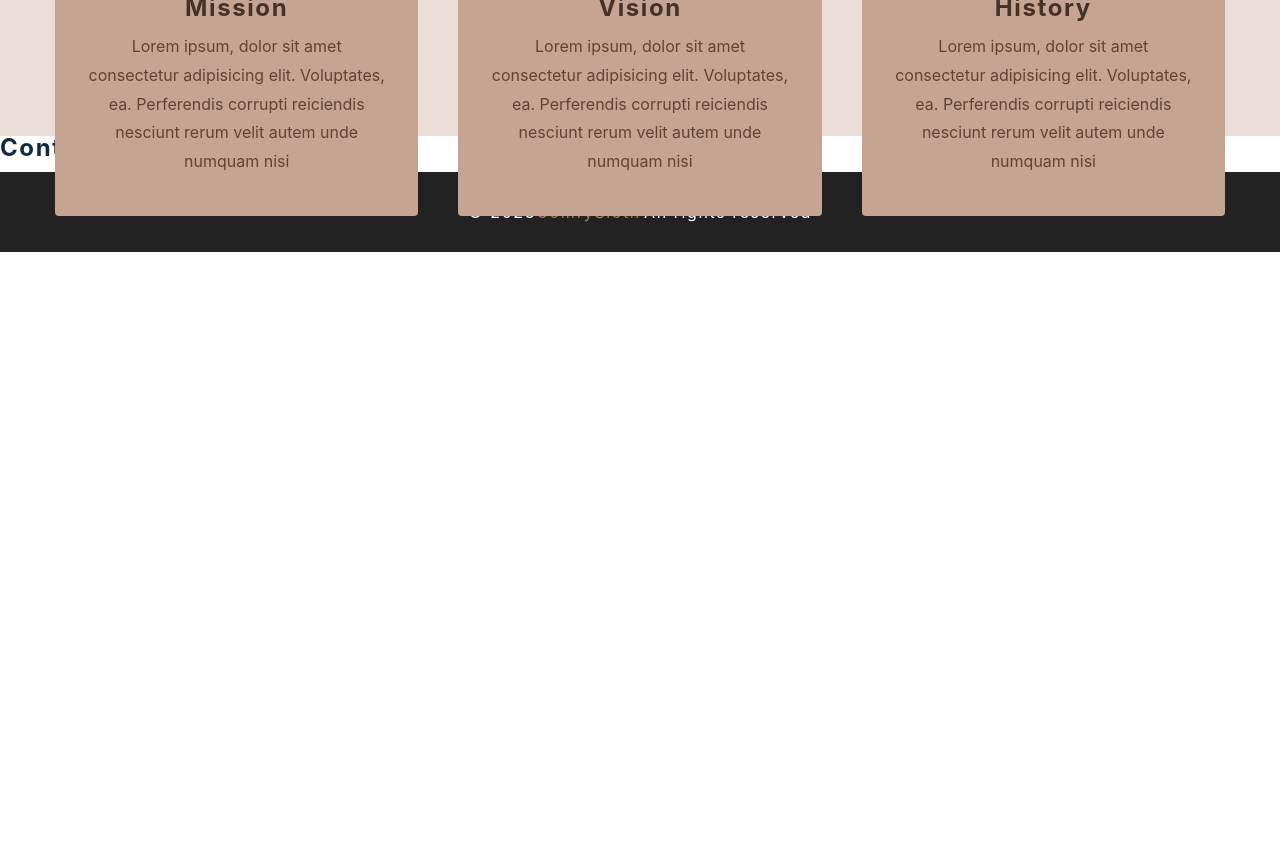
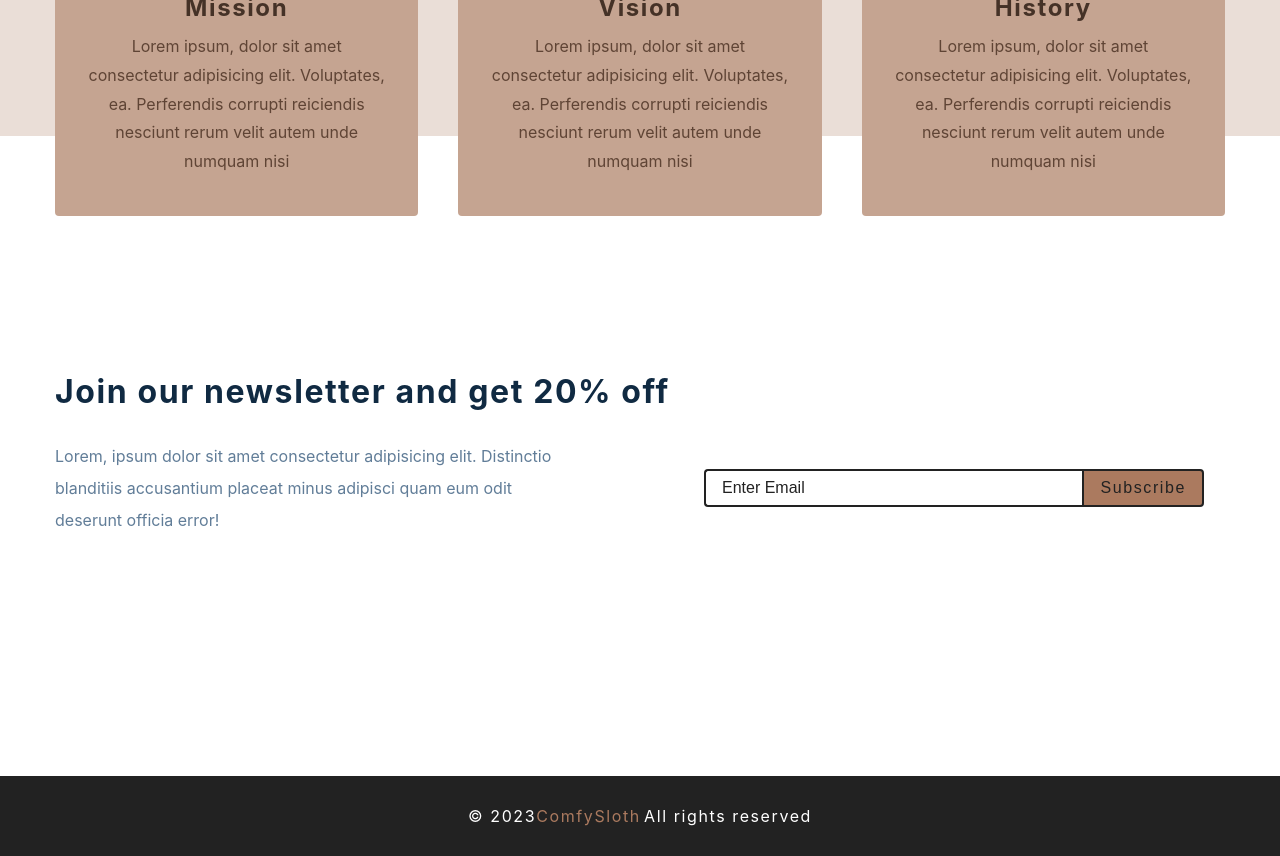
Before and after one commit to pedrojotaa/comfy-store, a React (Create React App) app: page / in a window 1280 px wide. Shown: the part 1200-2056 px from the top of the page. Before the commit the page ends 1452 px from the top, so only its background shows below. Built offline with nearby package versions, Linux system fonts and the light colour scheme; the HTML template or start-up script is replaced by a standard one.

Commit message:
refactor: building contact compnt. and news letter

```diff
--- a/src/components/Contact.js
+++ b/src/components/Contact.js
@@ -1,9 +1,37 @@
-import React from 'react'
-import styled from 'styled-components'
+import React from "react";
+import styled from "styled-components";
 
 const Contact = () => {
-  return <h4>contact section</h4>
-}
+  return (
+    <Wrapper>
+      <div className="section-center">
+        <h3>Join our newsletter and get 20% off</h3>
+        <div className="content">
+          <p>
+            Lorem, ipsum dolor sit amet consectetur adipisicing elit. Distinctio
+            blanditiis accusantium placeat minus adipisci quam eum odit deserunt
+            officia error!
+          </p>
+          <form
+            className="contact-form"
+            action="https://formspree.io/f/xnqyvard"
+            method="POST"
+          >
+            <input
+              type="email"
+              className="form-input"
+              placeholder="enter email"
+              name="form test"
+            />
+            <button type="submit" className="submit-btn">
+              subscribe
+            </button>
+          </form>
+        </div>
+      </div>
+    </Wrapper>
+  );
+};
 const Wrapper = styled.section`
   padding: 5rem 0;
   h3 {
@@ -67,6 +95,6 @@
   @media (min-width: 1280px) {
     padding: 15rem 0;
   }
-`
+`;
 
-export default Contact
+export default Contact;
```
